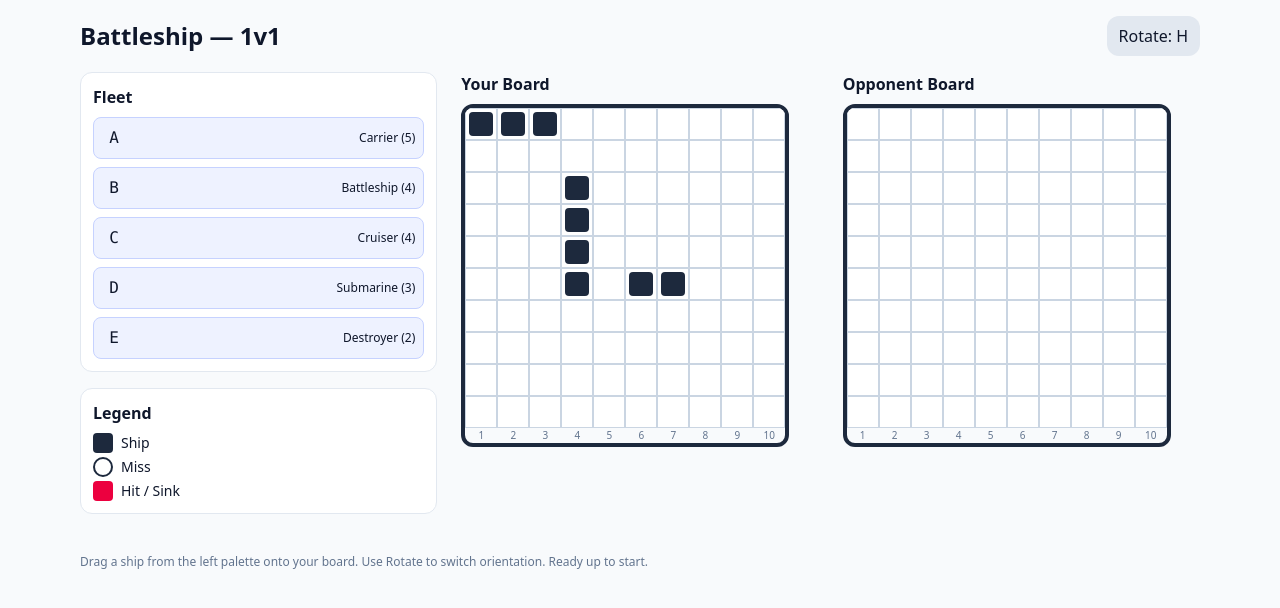
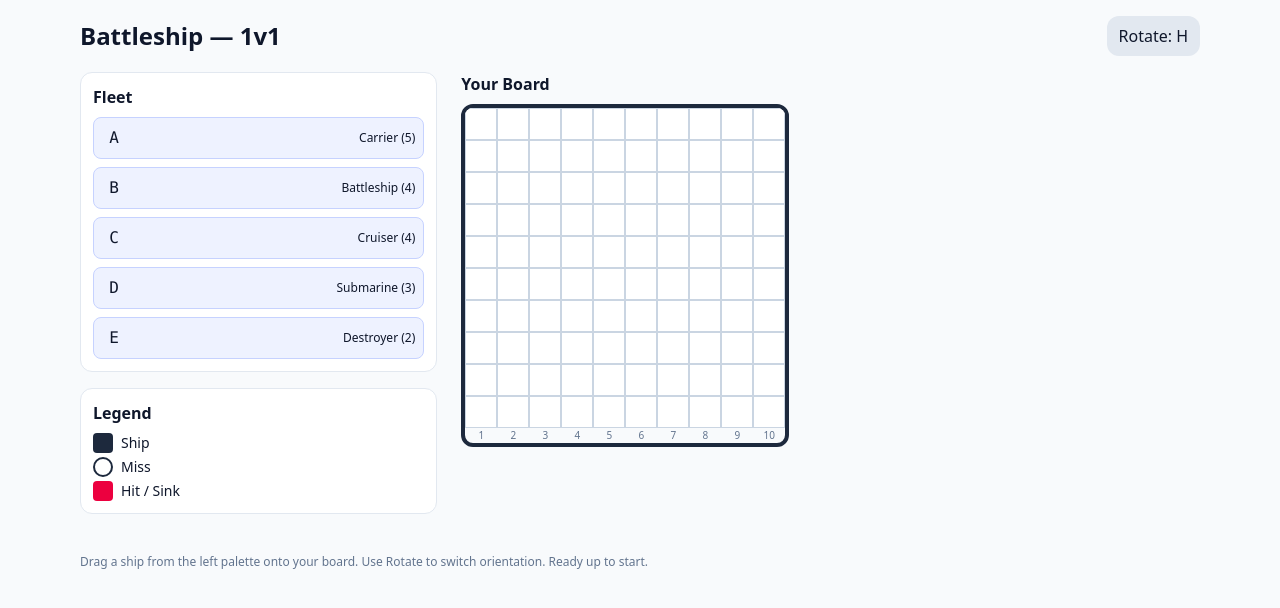
Before and after one commit to d-line/battleship, a React (Vite) app: page / in a window 1280 px wide. Shown: the top 608 px of the page. Built offline with nearby package versions, Linux system fonts and the light colour scheme.

Commit message:
place your ships + start game engine

```diff
--- a/src/App.tsx
+++ b/src/App.tsx
@@ -1,40 +1,40 @@
+/* eslint-disable @typescript-eslint/no-explicit-any */
 import React, { useState } from "react";
 import { Board } from './components/Board'
 import { Legend, ShipPalette, type ShipSpec } from './components/ShipPalette';
-import type { Orientation, PlacedShip } from './engine/types'
+import type { Orientation, PlacedShip, PlayerId } from './engine/types'
 import { SHIP_SET } from "./engine/constant";
+import { LocalEngine } from "./engine/localEngine";
 
-// test ships
-const ships: PlacedShip[] = [
-  {
-    key: 'ship-1',
-    bow: { r: 0, c: 0 },
-    orientation: 'H',
-    coords: [{ r: 0, c: 0 }, { r: 0, c: 1 }, { r: 0, c: 2 }],
-    hits: new Set<string>(),
-  },
-  {
-    key: 'ship-2',
-    bow: { r: 2, c: 3 },
-    orientation: 'V',
-    coords: [{ r: 2, c: 3 }, { r: 3, c: 3 }, { r: 4, c: 3 }, { r: 5, c: 3 }],
-    hits: new Set<string>(),
-  },
-  {
-    key: 'ship-3',
-    bow: { r: 5, c: 5 },
-    orientation: 'H',
-    coords: [{ r: 5, c: 5 }, { r: 5, c: 6 }],
-    hits: new Set<string>(),
-  }
-];
+function useEngine() {
+  const [ engine ] = useState(() => new LocalEngine())
+  const [, setTick] = useState(0);
+  const force = () => setTick(t => t + 1);
+  return {engine, force};
+}
 
 export default function App() {
+  const { engine, force } = useEngine();
+  const [me] = useState<PlayerId>("P1");
+
   const [dragShip, setDragShip] = useState<ShipSpec | null>(null);
   const [orientation, setOrientation] = useState<Orientation>("H");
 
+  const myBoard = engine.getPrivateBoard(me);
+
+
   const SHIP_SPEC: ShipSpec[] = SHIP_SET.map((s) => ({ id: s.id, name: s.name, length: s.length }));
-  console.log({dragShip})
+
+
+  const onCellDrop = (r: number, c: number) => {
+    console.log({r, c});
+    if (!dragShip) return;
+    const res = (engine as any).placeShip(me, dragShip.id, { r, c }, orientation);
+    if (!res.ok) alert(`Cannot place: ${res.reason}`);
+    setDragShip(null);
+    force();
+  };
+
   return (
     <div className='min-h-screen w-full bg-slate-50 text-slate-900'>
       <div className="max-w-6xl mx-auto p-4">
@@ -55,13 +55,13 @@ export default function App() {
 
           <div className="md:col-span-1">
             <h2 className="font-semibold mb-2">Your Board</h2>
-            <Board size={10} mode='place' ships={ships} />
+            <Board size={10} mode='place' ships={myBoard.ships} onDropCell={onCellDrop} />
           </div>
 
-          <div className="md:col-span-1">
+          {/* <div className="md:col-span-1">
             <h2 className="font-semibold mb-2">Opponent Board</h2>
-            <Board size={10} mode='attack' ships={ships} />
-          </div>
+            <Board size={10} mode='attack' />
+          </div> */}
         </div>
 
         <footer className="mt-10 text-xs text-slate-500">
--- a/src/components/Board.tsx
+++ b/src/components/Board.tsx
@@ -5,6 +5,7 @@ type PlaceBoardProps = {
     size: number;
     mode: "place";
     ships: PlacedShip[];
+    onDropCell: (r: number, c: number) => void;
 }
 
 type AttackBoardProps = {
@@ -18,6 +19,7 @@ type PlaceCellProps = {
     r: number;
     c: number;
     ships: PlacedShip[];
+    onDropCell: (r: number, c: number) => void;
 }
 
 type AttackCellProps = {
@@ -27,14 +29,17 @@ type AttackCellProps = {
 }
 
 function PlaceCell(props: PlaceCellProps) {
-    const { r, c, ships } = props;
+    const { r, c, ships, onDropCell } = props;
 
     const presenceOfShip = ships.some(ship =>
         ship.coords.some(coord => coord.r === r && coord.c === c)
     );
 
+    const handleDragOver: React.DragEventHandler<HTMLDivElement> = (e) => { e.preventDefault(); };
+    const handleDrop: React.DragEventHandler<HTMLDivElement> = (e) => { e.preventDefault(); onDropCell(r, c); };
+
     return (
-        <div draggable={false} className={`w-8 h-8 border border-slate-300 flex items-center justify-center select-none bg-white`}>
+        <div draggable={false} onDragOver={handleDragOver} onDrop={handleDrop} className={`w-8 h-8 border border-slate-300 flex items-center justify-center select-none bg-white`}>
             {presenceOfShip && <div className='w-6 h-6 bg-slate-800 rounded' />}
         </div>
     )
@@ -42,7 +47,7 @@ function PlaceCell(props: PlaceCellProps) {
 
 function AttackCell(props: AttackCellProps) {
     // const { r, c } = props;
-    const cell = <div className="w-6 h-6"/>;
+    const cell = <div className="w-6 h-6" />;
 
     return (
         <div className={`w-8 h-8 border cursor-pointer border-slate-300 flex items-center justify-center bg-white hover:bg-slate-100}`}>
@@ -62,6 +67,7 @@ function AxisLabels({ size }: { size: number }) {
 
 export function Board(props: BoardProps) {
     const size = props.size;
+
     const grid: JSX.Element[] = [];
 
     // Grid generation TODO: move to helper function
@@ -69,7 +75,7 @@ export function Board(props: BoardProps) {
         const row: JSX.Element[] = [];
         for (let c = 0; c < size; c++) {
             if (props.mode === 'place') {
-                row.push(<PlaceCell key={c} r={r} c={c} ships={props.ships} />);
+                row.push(<PlaceCell key={c} r={r} c={c} ships={props.ships} onDropCell={props.onDropCell} />);
             } else {
                 row.push(<AttackCell key={c} r={r} c={c} />);
                 // Attack mode cell (not implemented yet)
--- /dev/null
+++ b/src/engine/localEngine.ts
@@ -0,0 +1,41 @@
+import { BOARD, SHIP_SET } from "./constant";
+import { spanCoords, type Coord, type IGameEngine, type Orientation, type PlacedShip, type PlayerId, type PrivateBoardView, type ShipKind } from "./types";
+
+export class LocalEngine implements IGameEngine {
+
+    private fleets: Record<PlayerId, { ships: PlacedShip[]; }> = {
+        P1: { ships: [] },
+        P2: { ships: []},
+    };
+
+    getPrivateBoard(me: PlayerId): PrivateBoardView {
+        return {
+            size: BOARD.size,
+            ships: this.fleets[me].ships.map((s) => ({ key: s.key, kind: s.kind, coords: s.coords })),
+
+        };
+    }
+
+
+    placeShip(me: PlayerId, kind: ShipKind["id"], bow: Coord, orientation: Orientation) {
+        console.log({ me, kind, bow, orientation });
+        const spec = SHIP_SET.find((k) => k.id === kind)!;
+        const coords = spanCoords(bow, orientation, spec.length);
+        const inBounds = coords.every((c) => c.r >= 0 && c.c >= 0 && c.r < BOARD.size && c.c < BOARD.size);
+
+        if (!inBounds) return { ok: false, reason: "Out of bounds" } as const;
+
+        const ship: PlacedShip = {
+            key: `${kind}#${Date.now()}#${Math.random().toString(36).slice(2, 6)}`,
+            kind,
+            bow,
+            orientation,
+            coords,
+        };
+        this.fleets[me].ships.push(ship);
+        return { ok: true, ship } as const;
+
+
+    }
+
+}
--- a/src/engine/types.ts
+++ b/src/engine/types.ts
@@ -9,8 +9,31 @@ export type ShipKind =
 
 export type PlacedShip = {
     key: string
+    kind: ShipKind["id"];
     bow: Coord;
     orientation: Orientation;
     coords: Coord[];
-    hits: Set<string>;
+    // hits: Set<string>;
 }
+
+export type PrivateBoardView = {
+  size: number;
+  ships: { key: string; kind: ShipKind["id"]; coords: Coord[]}[];
+};
+
+export type PlayerId = "P1" | "P2";
+
+export interface IGameEngine {
+    placeShip(
+        me: PlayerId,
+        kind: ShipKind["id"],
+        bow: Coord,
+        orientation: Orientation
+    ): {ok: true; ship: PlacedShip} | {ok: false; reason: string};
+}
+
+export function spanCoords(bow: Coord, orient: Orientation, length: number): Coord[] {
+  return Array.from({ length }, (_, i) =>
+    orient === "H" ? { r: bow.r, c: bow.c + i } : { r: bow.r + i, c: bow.c }
+  );
+}
```
